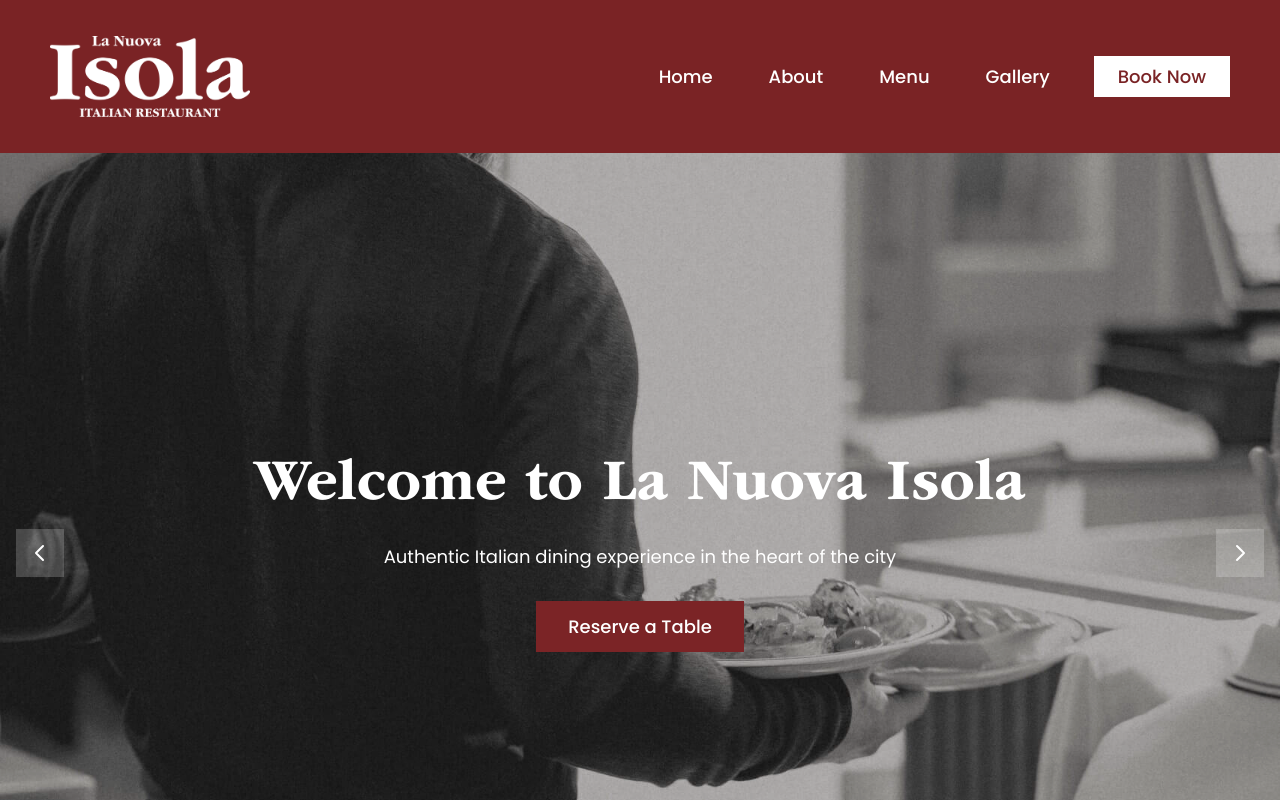
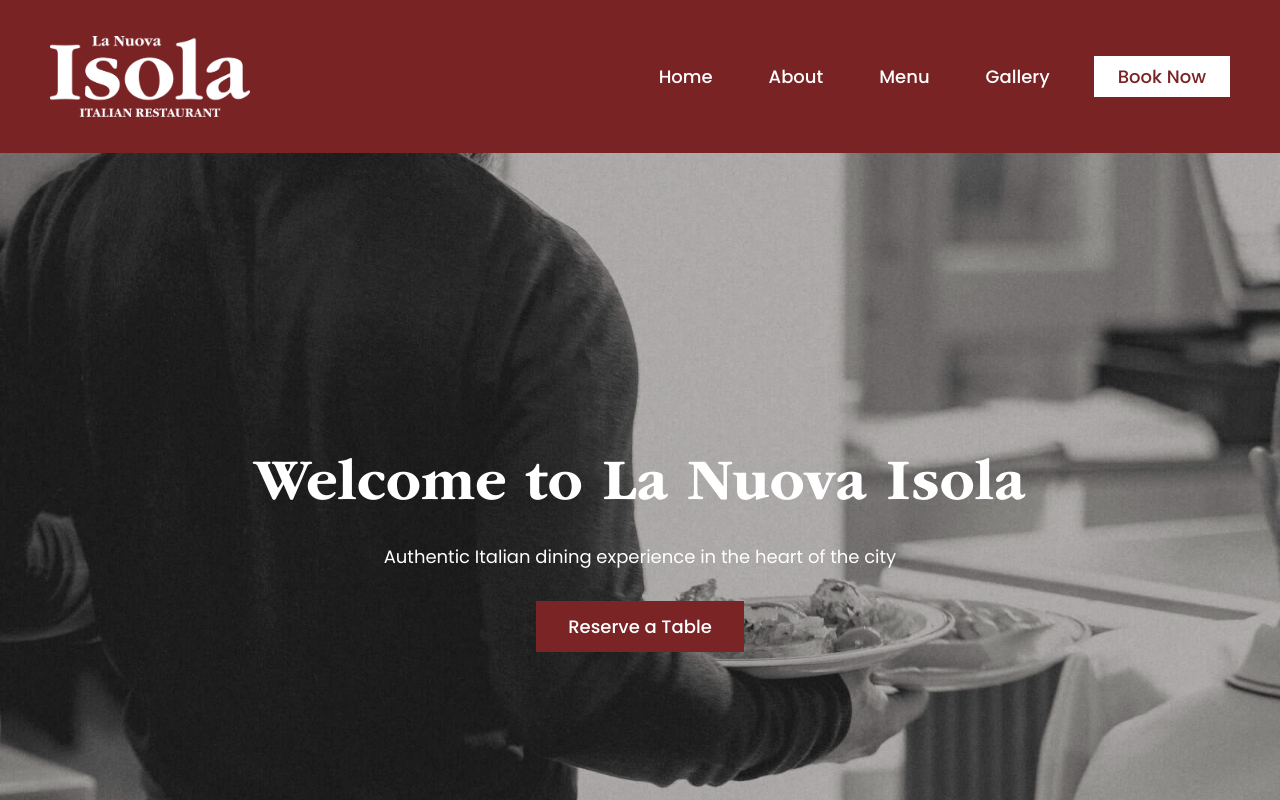
Before and after one commit to LYNKSPortal/la-nuova-isola-iom, a Next.js app: page / in a window 1280 px wide. Shown: the top 800 px of the page. Built offline with nearby package versions, Linux system fonts and the light colour scheme.

Commit message:
Remove navigation arrows from homepage slider

```diff
--- a/src/components/HomepageSlider.tsx
+++ b/src/components/HomepageSlider.tsx
@@ -148,26 +148,6 @@ export default function HomepageSlider() {
         </div>
       ))}
 
-      {/* Navigation Arrows */}
-      <button
-        onClick={prevSlide}
-        className="absolute left-4 top-1/2 transform -translate-y-1/2 bg-white/20 hover:bg-white/30 text-white p-3 transition-colors z-10"
-        aria-label="Previous slide"
-      >
-        <svg className="w-6 h-6" fill="none" stroke="currentColor" viewBox="0 0 24 24">
-          <path strokeLinecap="round" strokeLinejoin="round" strokeWidth={2} d="M15 19l-7-7 7-7" />
-        </svg>
-      </button>
-
-      <button
-        onClick={nextSlide}
-        className="absolute right-4 top-1/2 transform -translate-y-1/2 bg-white/20 hover:bg-white/30 text-white p-3 transition-colors z-10"
-        aria-label="Next slide"
-      >
-        <svg className="w-6 h-6" fill="none" stroke="currentColor" viewBox="0 0 24 24">
-          <path strokeLinecap="round" strokeLinejoin="round" strokeWidth={2} d="M9 5l7 7-7 7" />
-        </svg>
-      </button>
 
       {/* Slide Indicators */}
       <div className="absolute bottom-8 left-1/2 transform -translate-x-1/2 flex space-x-2 z-10">
```
